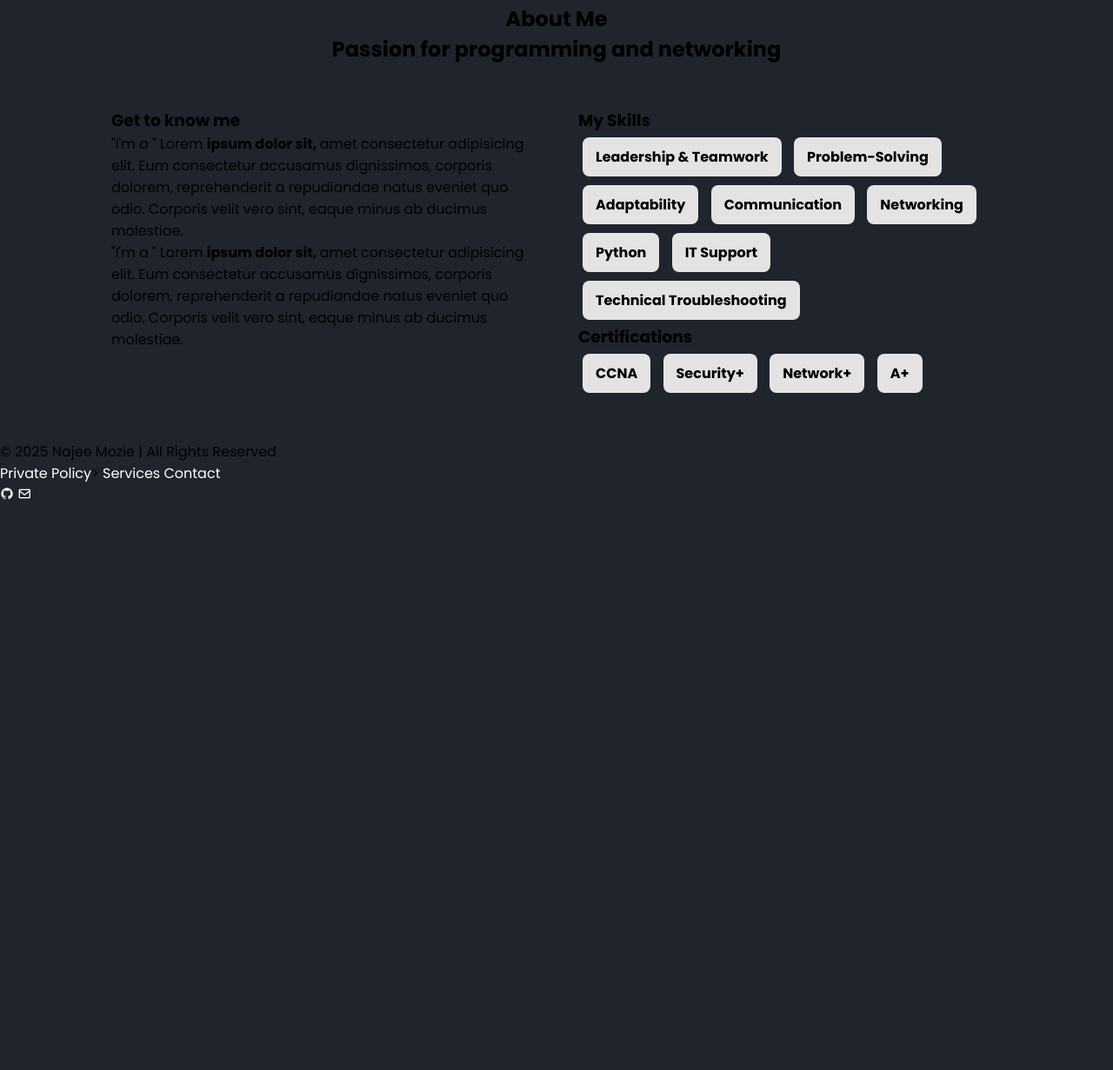
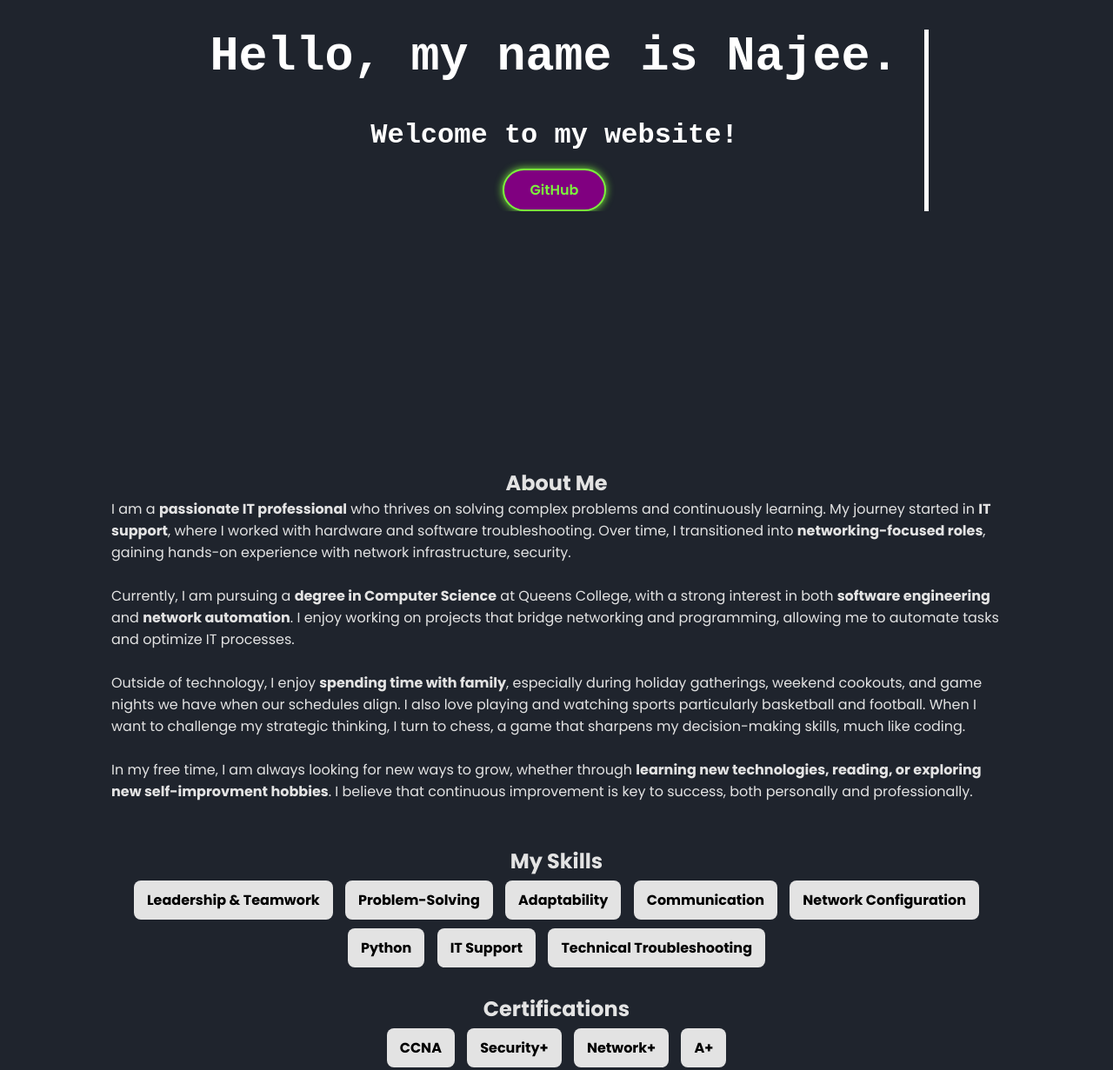
Before and after one commit to NajeeMozie/Portfolio-website, a plain HTML site: page Portfolio.html in a window 1280 px wide. Shown: the part 396-1627 px from the top of the page at 87% size. Before the commit the page ends 978 px from the top, so only its background shows below. Drawn offline with nearby package versions, Linux system fonts and the light colour scheme.

Commit message:
Updated website with latest changes (about me, currently working on, resume, alignments)

```diff
--- a/Portfolio.html
+++ b/Portfolio.html
@@ -13,8 +13,8 @@
         <a href="#" class="logo">Najee Mozie</a>
         <ul>
             <li class="active"><a href="#">Home</a> </li>
-            <li><a href="#">About</a></li>
-            <li><a href="https://github.com/NajeeMozie" target="_blank">Projects</a></li>
+            <li><a href="#about">About Me</a></li>
+            <li><a href="#working-on">Currently Working on...</a></li>
             <li><a href="Resume_pdf.pdf" target="_blank">Resume</a></li>
             <li><a href="mailto:najeemozie@gmail.com?subject=Inquiry from Your Website">Contact</a></li>
         </ul>
@@ -22,8 +22,10 @@
 
     <section class="home">
         <div class="home-info">
-            <h1>Hello, I'm Najee Mozie</h1>
-            <h2>Computer Science Student | Junior Network Analyst </h2>
+            <h1>Hello, my name is Najee. </h1>
+            <br>
+            <br>
+            <h2>Welcome to my website!</h2>
             <div class ="btn-sci">
                 <a href="https://github.com/NajeeMozie" target="_blank" class="btn">GitHub</a>
 
@@ -41,42 +43,48 @@
 
     <section id="about" class="about sec-pad">
         <div class="main-container">
-            <h2 class="heading heading-sec heading-sec__mb-med">
-             <span class="heading-sec__main">About Me</span>
-             <span class="heading-sec__sub">Passion for programming and networking</span>
             </h2>
             <div class="about__content">
                 <div class="about__content-main">
-                    <h3 class="about__content-title">Get to know me</h3>
+                    <h2 class="about__content-title">About Me</h2>
                     <div class="about__content-details">
                         <p class="about__content-details-para">
-                            "I'm a "
-                            Lorem <strong>ipsum dolor sit, </strong>amet consectetur
-                            adipisicing elit. Eum consectetur
-                            accusamus dignissimos, corporis dolorem,
-                             reprehenderit a repudiandae natus eveniet
-                             quo odio. Corporis velit vero sint, eaque
-                             minus ab ducimus molestiae.
-                        </p>
-                        <p class="about__content-details-para">
-                            "I'm a "
-                            Lorem <strong>ipsum dolor sit, </strong>amet consectetur
-                            adipisicing elit. Eum consectetur
-                            accusamus dignissimos, corporis dolorem,
-                             reprehenderit a repudiandae natus eveniet
-                             quo odio. Corporis velit vero sint, eaque
-                             minus ab ducimus molestiae.
+                            <p>
+                                I am a <strong>passionate IT professional</strong> who thrives on solving complex problems and continuously learning.
+                                My journey started in <strong>IT support</strong>, where I worked with hardware and software troubleshooting. Over time,
+                                I transitioned into <strong>networking-focused roles</strong>, gaining hands-on experience with network infrastructure,
+                                security.
+                            </p>
+                            <br>
+                            <p>
+                                Currently, I am pursuing a <strong>degree in Computer Science</strong> at Queens College, with a strong interest in
+                                both <strong>software engineering</strong> and <strong>network automation</strong>. I enjoy working on projects that
+                                bridge networking and programming, allowing me to automate tasks and optimize IT processes.
+                            </p>
+                            <br>
+                            <p>
+                                Outside of technology, I enjoy <strong>spending time with family</strong>, especially during
+                                holiday gatherings, weekend cookouts, and game nights we have when our schedules align. I also love playing and watching sports
+                                particularly basketball and football. When I want to challenge my strategic thinking,
+                                I turn to chess, a game that sharpens my decision-making skills, much like coding.
+                            </p>
+                            <br>
+                            <p>
+                                In my free time, I am always looking for new ways to grow, whether through
+                                <strong>learning new technologies, reading, or exploring new self-improvment hobbies</strong>. I believe that
+                                continuous improvement is key to success, both personally and professionally.
+
                         </p>
                     </div>
                 </div>
-
+                    <!---->
                     <div class="about__content-skills">
-                        <h3 class="about__content-title-skills">My Skills</h3>
+                        <h2 class="about__content-title-skills">My Skills</h2>
                         <div class="skills__skill">Leadership & Teamwork</div>
                         <div class="skills__skill">Problem-Solving</div>
                         <div class="skills__skill">Adaptability</div>
                         <div class="skills__skill">Communication</div>
-                        <div class="skills__skill">Networking</div>
+                        <div class="skills__skill">Network Configuration</div>
                         <div class="skills__skill">Python</div>
                         <div class="skills__skill">IT Support</div>
                         <div class="skills__skill">Technical Troubleshooting</div>
@@ -86,7 +94,9 @@
                         <div class="skills__skill">CSS</div>
                         <div class="skills__skill">node.js</div>
                         <div class="skills__skill">GitHub</div>-->
-                        <h3 class="about__content-title-certificaitons">Certifications</h3>
+                        <br>
+                        <br>
+                        <h2 class="about__content-title-certificaitons">Certifications</h2>
                         <div class="skills__skill">CCNA</div>
                         <div class="skills__skill">Security+</div>
                         <div class="skills__skill">Network+</div>
@@ -97,13 +107,33 @@
         </div>
     </section>
 
+    <section id="working-on" class="working-on-sec-pad">
+        <div class="working-on-main-container">
+            <h2 class="working-on-title">
+                <span>Currently Working on...</span>
+            </h2>
+            <div class="working-on-par">
+                <p>
+                    I am currently a senior Computer Science major at <strong>Queens College</strong>, on track to graduate in Fall 2025, so school work is no doubt the main thing I am working on.
+                    Outside of school work, I dedicate time to coding and side projects, always striving to improve my skills.
+                    The languages I use the most right now are <strong>Python, JavaScript,</strong> and <strong>C++</strong>,
+                    especially for data structures and algorithms.
+                </p>
+                <br>
+                <p>
+                    My main project is a website called <strong>Arvy & Lula</strong>. It started as a school project,
+                    but because I have a close relationship with the owner of this small business,
+                    I continue working on it with the goal of making it a fully functional e-commerce website.
+                    Through this project, I am gaining experience in <strong>web development, database management, and automation</strong>.
+            </div>
+        </div>
+    </section>
+
     <footer class="footer">
         <div class="footer-contanier">
             <p>&copy; 2025 Najee Mozie | All Rights Reserved</p>
             <div class="footer-links">
-                <a href="#">Private Policy</a>>
-                <a href="#">Services</a>
-                <a href="#">Contact</a>
+                <!--<a href="#">Contact</a>-->
             </div>
             <div class="footer-socials">
                 <a href="https://github.com/NajeeMozie" target="_blank""><i class='bx bxl-github'></i></a>
--- a/style.css
+++ b/style.css
@@ -11,27 +11,34 @@ body{
     background: #1f242d;
 }
 
+html {
+    scroll-behavior: smooth;
+}
+
 a {
-    color: #fff;
+    color: #e3e3e3;
     text-decoration: none;
 }
 
 .navbar {
-    position: fixed;
+    position: sticky;
     left: 0;
     top: 0;
     width: 100%;
     padding: 25px 9%;
-    /*background: slateblue;*/
     display: flex;
     justify-content: space-between;
     align-items: center;
-    z-index: 100;
+    z-index: 1000;
+    font-family: monospace;
+    background: #1f242d;
+
 }
 
 .navbar .logo {
     font-size: 30px;
     font-weight: 700;
+    font-family: monospace;
 }
 
 .navbar ul {
@@ -57,21 +64,48 @@ a {
 .home {
     display: flex;
     justify-content: center;
+    font-family: monospace;
     align-items: center;
-    height: 50vh;
-    padding: 60px 9% 0;
+    height: 100vh;
+    padding: 100px 9% 0;
     color: #fff;
+
+}
+/* typer wtiter effect */
+.home-info {
+    display: inline-block;
+    border-right: 5px solid;
+    width: 100%;
+    white-space: nowrap;
+    overflow: hidden;
+    animation:
+        typing 6s steps(49, end),
+        cursor .5s step-end infinite alternate;
+}
+
+/* make cursor blink */
+@keyframes cursor {
+    50% { border-color: transparent }
+}
+
+/*typing effect */
+@keyframes typing {
+    from { width: 0}
 }
 
 .home-info h1 {
     text-align: center;
     font-size: 55px;
+    font-family: monospace;
+
 }
 
 .home-info h2 {
     text-align: center;
     font-size: 32px;
     margin-top: -10px;
+    font-family: monospace;
+
 }
 
 .home-info p {
@@ -128,24 +162,23 @@ a {
 
 .about__content {
     display: flex;
-    justify-content: space-between;
-    align-items: flex-start;
+    flex-direction: column;
     gap: 50px;
     padding: 50px 10%;
 }
 
 
 .about__content-main {
-    flex: 1; /*Get to know me (left) takes up 50% */
-    max-width: 55%;
-    text-align: left;
+    text-align:center;
+    display: flex;
+    flex-direction: column;
+    align-items: center;
+    justify-content: center;
 }
 
 
 .about__content-skills {
-    flex: 1;
-
-    text-align: left;
+    text-align: center;
 }
 
 
@@ -158,12 +191,44 @@ a {
     font-weight: bold;
 }
 
-.heading-sec__main {
+.about__content-main {
+    color: #e3e3e3;
+}
+
+.about__content-title-skills {
+    color: #e3e3e3
+}
+
+.about__content-title-certificaitons {
+    color: #e3e3e3;
+}
+
+.working-on-sec-pad {
+    padding: 120px;
+}
+
+.working-on-title {
     display: flex;
     justify-content: space-around;
+    color: #e3e3e3;
+
 }
 
-.heading-sec__sub {
+.working-on-par {
     display: flex;
+    flex-direction: column;
     justify-content: space-around;
+    text-align:left;
+    color: #e3e3e3;
 }
+
+.footer-contanier {
+    background-color: black;
+    padding: 80px;
+    color: #e3e3e3;
+
+}
+
+.about__content-details {
+    text-align: left;
+}
```
Also changed, not shown: 1 other file.
